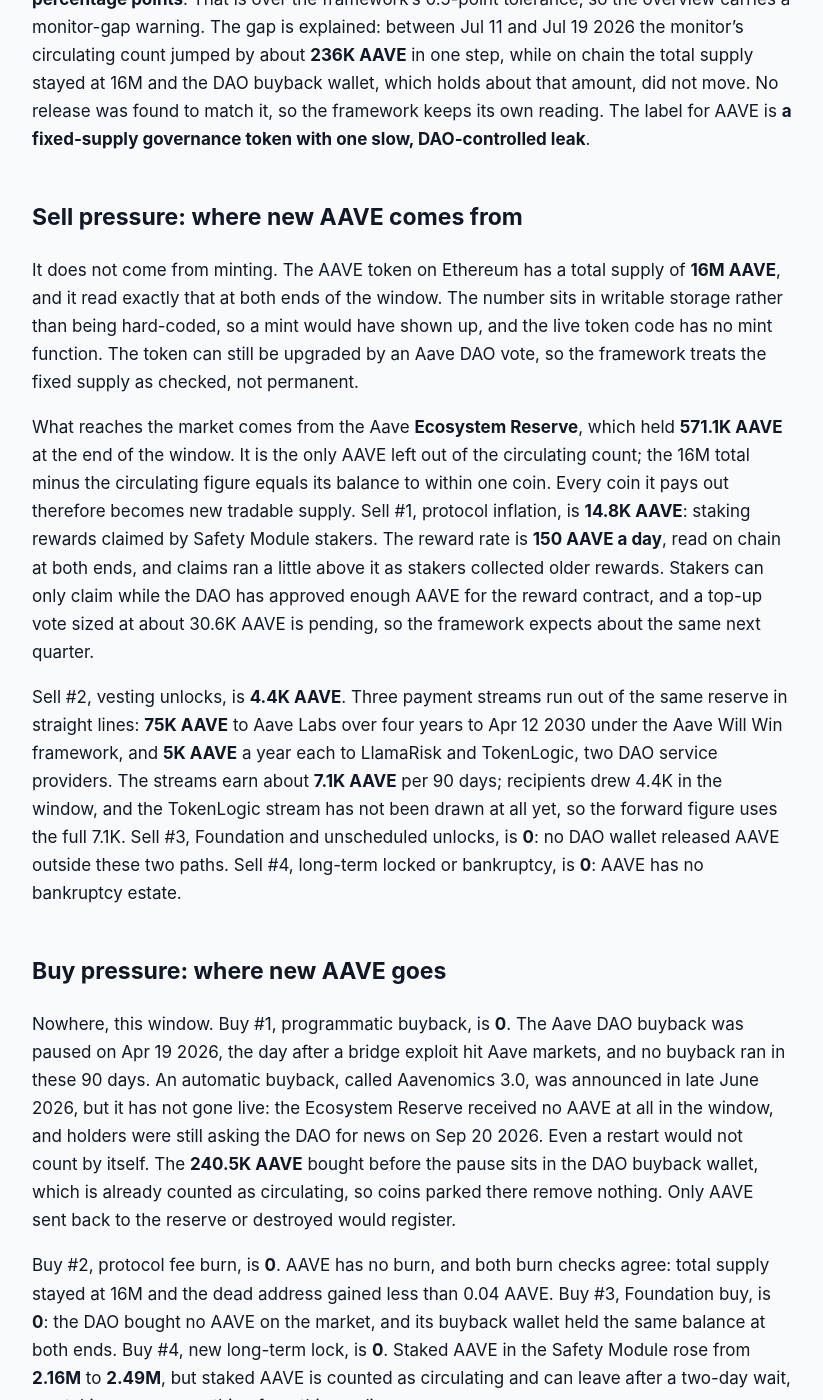
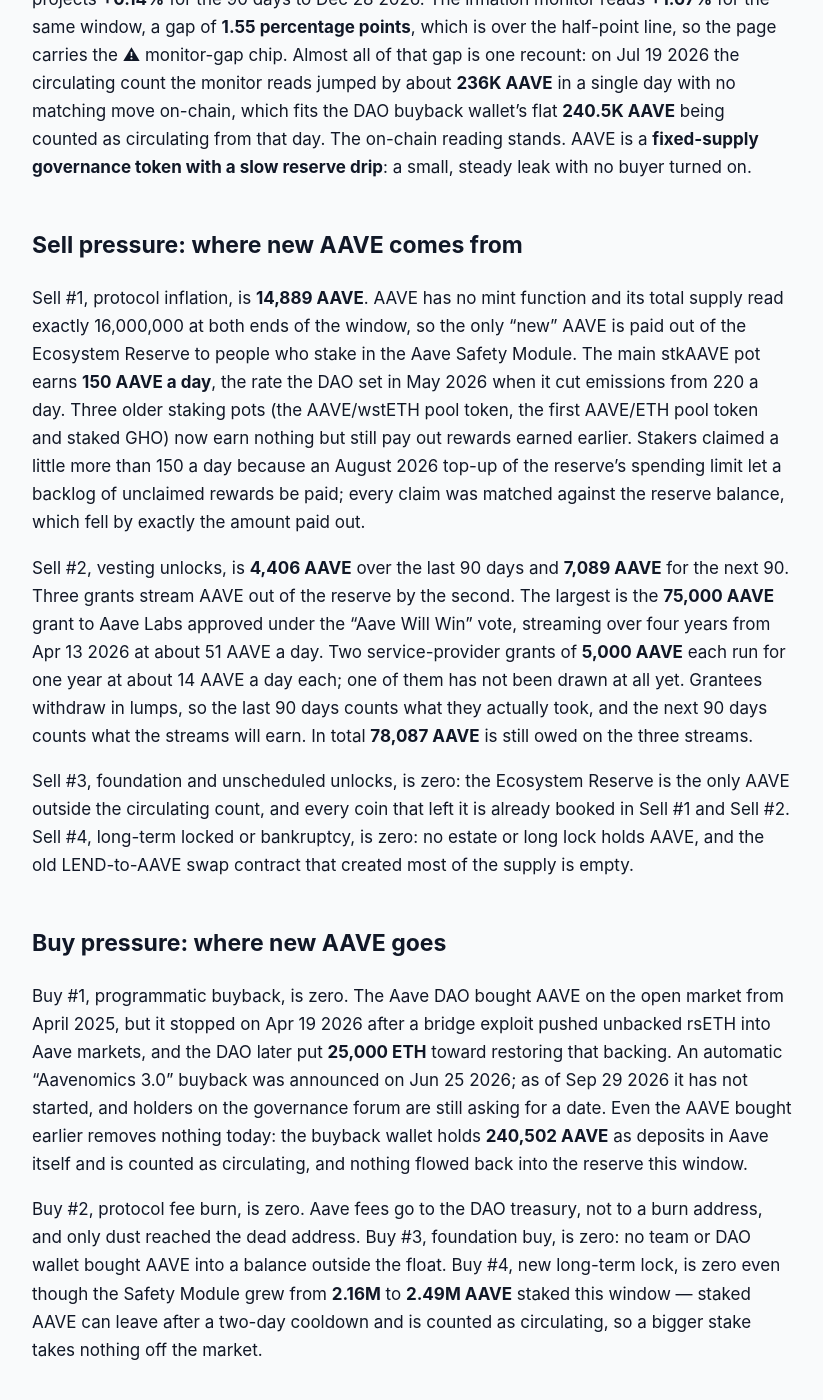
Before and after one commit to jeevansongmy-spec/mrnasdog-articles, a Jekyll site: the page built from crypto/aave-pressure-framework.md, in a window 1280 px wide and 1400 px high, scrolled down 585 px. Shown: the whole window, without its empty margins (228-1051 px from the left). Built offline with Jekyll 4.4.1, drawn with Linux system fonts in a browser that asks for light colours; some of the changed text lies outside the part shown.

Commit message:
publish: crypto/aave-pressure-framework

```diff
--- a/crypto/aave-pressure-framework.md
+++ b/crypto/aave-pressure-framework.md
@@ -1,6 +1,6 @@
 ---
 title:         "AAVE Inflation Analysis · September 2026 · Mixed flows · supply roughly steady"
-description:   "AAVE supply is roughly steady at +0.12% over 90 days: no mint, 19.2K AAVE paid from one DAO reserve to stakers and grants, and a buyback paused since April."
+description:   "AAVE supply is roughly steady: +0.13% over 90 days, +0.14% next. No mint, no burn; one DAO reserve paid 19.3K AAVE to stakers and grants, buyback paused."
 canonical_url: "https://mrnasdog.com/research/aave/inflation"
 tags:                    ["crypto", "aave", "defi", "tokenomics"]
 published:     true
@@ -10,44 +10,42 @@ Originally published at [AAVE Inflation Analysis · September 2026 · Mixed flow
 
 # AAVE Inflation Analysis · September 2026 · Mixed flows · supply roughly steady
 
-AAVE supply is roughly steady: the Pressure Framework reads **+0.12%** over the last 90 days and **+0.14%** for the next 90. Aave mints no new AAVE; the only supply that reaches the market is paid out of one DAO reserve, **19.2K AAVE** of staking rewards and grant streams, while buy pressure is **0** because the AAVE buyback has been paused since Apr 19 2026. The ceiling is a fixed **16M AAVE**, and the monitor's **+1.71%** is a one-time recount, not new supply.
+The MrNasdog Pressure Framework reads AAVE at **+0.13% net** over the trailing 90 days and **+0.14%** over the next 90: the Aave DAO’s Ecosystem Reserve paid out **19,295 AAVE** — **14,889 AAVE** of Safety Module staking rewards and **4,406 AAVE** of grant streams — while nothing was bought back or burned. AAVE supply is fixed at **16M** and the token has no mint, so every new tradable AAVE comes from one reserve that still holds **570,145 AAVE**. The AAVE buyback has been paused since **Apr 19 2026**, which leaves the reserve drip with nothing on the other side.
 
 ## The verdict, in one paragraph
 
-Against a circulating base of **15.43M AAVE**, the framework books **19.2K AAVE** of sell pressure and **0** of buy pressure over the trailing 90 days, a net of **+0.12%**, and projects **+0.14%** for the next 90 days. The inflation monitor reads **+1.71%** for the same window, a gap of **1.58 percentage points**. That is over the framework's 0.5-point tolerance, so the overview carries a monitor-gap warning. The gap is explained: between Jul 11 and Jul 19 2026 the monitor's circulating count jumped by about **236K AAVE** in one step, while on chain the total supply stayed at 16M and the DAO buyback wallet, which holds about that amount, did not move. No release was found to match it, so the framework keeps its own reading. The label for AAVE is **a fixed-supply governance token with one slow, DAO-controlled leak**.
+AAVE’s circulating supply grew **+0.13%** in the 90 days to Sep 29 2026, and the framework projects **+0.14%** for the 90 days to Dec 28 2026. The inflation monitor reads **+1.67%** for the same window, a gap of **1.55 percentage points**, which is over the half-point line, so the page carries the ⚠ monitor-gap chip. Almost all of that gap is one recount: on Jul 19 2026 the circulating count the monitor reads jumped by about **236K AAVE** in a single day with no matching move on-chain, which fits the DAO buyback wallet’s flat **240.5K AAVE** being counted as circulating from that day. The on-chain reading stands. AAVE is a **fixed-supply governance token with a slow reserve drip**: a small, steady leak with no buyer turned on.
 
 ## Sell pressure: where new AAVE comes from
 
-It does not come from minting. The AAVE token on Ethereum has a total supply of **16M AAVE**, and it read exactly that at both ends of the window. The number sits in writable storage rather than being hard-coded, so a mint would have shown up, and the live token code has no mint function. The token can still be upgraded by an Aave DAO vote, so the framework treats the fixed supply as checked, not permanent.
+Sell #1, protocol inflation, is **14,889 AAVE**. AAVE has no mint function and its total supply read exactly 16,000,000 at both ends of the window, so the only “new” AAVE is paid out of the Ecosystem Reserve to people who stake in the Aave Safety Module. The main stkAAVE pot earns **150 AAVE a day**, the rate the DAO set in May 2026 when it cut emissions from 220 a day. Three older staking pots (the AAVE/wstETH pool token, the first AAVE/ETH pool token and staked GHO) now earn nothing but still pay out rewards earned earlier. Stakers claimed a little more than 150 a day because an August 2026 top-up of the reserve’s spending limit let a backlog of unclaimed rewards be paid; every claim was matched against the reserve balance, which fell by exactly the amount paid out.
 
-What reaches the market comes from the Aave **Ecosystem Reserve**, which held **571.1K AAVE** at the end of the window. It is the only AAVE left out of the circulating count; the 16M total minus the circulating figure equals its balance to within one coin. Every coin it pays out therefore becomes new tradable supply. Sell #1, protocol inflation, is **14.8K AAVE**: staking rewards claimed by Safety Module stakers. The reward rate is **150 AAVE a day**, read on chain at both ends, and claims ran a little above it as stakers collected older rewards. Stakers can only claim while the DAO has approved enough AAVE for the reward contract, and a top-up vote sized at about 30.6K AAVE is pending, so the framework expects about the same next quarter.
+Sell #2, vesting unlocks, is **4,406 AAVE** over the last 90 days and **7,089 AAVE** for the next 90. Three grants stream AAVE out of the reserve by the second. The largest is the **75,000 AAVE** grant to Aave Labs approved under the “Aave Will Win” vote, streaming over four years from Apr 13 2026 at about 51 AAVE a day. Two service-provider grants of **5,000 AAVE** each run for one year at about 14 AAVE a day each; one of them has not been drawn at all yet. Grantees withdraw in lumps, so the last 90 days counts what they actually took, and the next 90 days counts what the streams will earn. In total **78,087 AAVE** is still owed on the three streams.
 
-Sell #2, vesting unlocks, is **4.4K AAVE**. Three payment streams run out of the same reserve in straight lines: **75K AAVE** to Aave Labs over four years to Apr 12 2030 under the Aave Will Win framework, and **5K AAVE** a year each to LlamaRisk and TokenLogic, two DAO service providers. The streams earn about **7.1K AAVE** per 90 days; recipients drew 4.4K in the window, and the TokenLogic stream has not been drawn at all yet, so the forward figure uses the full 7.1K. Sell #3, Foundation and unscheduled unlocks, is **0**: no DAO wallet released AAVE outside these two paths. Sell #4, long-term locked or bankruptcy, is **0**: AAVE has no bankruptcy estate.
+Sell #3, foundation and unscheduled unlocks, is zero: the Ecosystem Reserve is the only AAVE outside the circulating count, and every coin that left it is already booked in Sell #1 and Sell #2. Sell #4, long-term locked or bankruptcy, is zero: no estate or long lock holds AAVE, and the old LEND-to-AAVE swap contract that created most of the supply is empty.
 
 ## Buy pressure: where new AAVE goes
 
-Nowhere, this window. Buy #1, programmatic buyback, is **0**. The Aave DAO buyback was paused on Apr 19 2026, the day after a bridge exploit hit Aave markets, and no buyback ran in these 90 days. An automatic buyback, called Aavenomics 3.0, was announced in late June 2026, but it has not gone live: the Ecosystem Reserve received no AAVE at all in the window, and holders were still asking the DAO for news on Sep 20 2026. Even a restart would not count by itself. The **240.5K AAVE** bought before the pause sits in the DAO buyback wallet, which is already counted as circulating, so coins parked there remove nothing. Only AAVE sent back to the reserve or destroyed would register.
+Buy #1, programmatic buyback, is zero. The Aave DAO bought AAVE on the open market from April 2025, but it stopped on Apr 19 2026 after a bridge exploit pushed unbacked rsETH into Aave markets, and the DAO later put **25,000 ETH** toward restoring that backing. An automatic “Aavenomics 3.0” buyback was announced on Jun 25 2026; as of Sep 29 2026 it has not started, and holders on the governance forum are still asking for a date. Even the AAVE bought earlier removes nothing today: the buyback wallet holds **240,502 AAVE** as deposits in Aave itself and is counted as circulating, and nothing flowed back into the reserve this window.
 
-Buy #2, protocol fee burn, is **0**. AAVE has no burn, and both burn checks agree: total supply stayed at 16M and the dead address gained less than 0.04 AAVE. Buy #3, Foundation buy, is **0**: the DAO bought no AAVE on the market, and its buyback wallet held the same balance at both ends. Buy #4, new long-term lock, is **0**. Staked AAVE in the Safety Module rose from **2.16M** to **2.49M**, but staked AAVE is counted as circulating and can leave after a two-day wait, so staking removes nothing from this reading.
+Buy #2, protocol fee burn, is zero. Aave fees go to the DAO treasury, not to a burn address, and only dust reached the dead address. Buy #3, foundation buy, is zero: no team or DAO wallet bought AAVE into a balance outside the float. Buy #4, new long-term lock, is zero even though the Safety Module grew from **2.16M** to **2.49M AAVE** staked this window — staked AAVE can leave after a two-day cooldown and is counted as circulating, so a bigger stake takes nothing off the market.
 
 ## Foundation and overhang
 
-The main overhang is the Ecosystem Reserve itself, at **571.1K AAVE**, down from **590.3K** at the start of the window. About **78.1K AAVE** of it is already owed on the three payment streams, and roughly 55K AAVE of staking rewards had been earned but not yet claimed in late August. It is read on chain at every rebuild. The second item is the DAO buyback wallet, at **240.5K AAVE**, flat across the window; it is already inside the float, so a sale would reach the market without changing the supply count, which is exactly why it is watched. The DAO treasury holds a further **6.6K AAVE**, and an old claim contract holds **7.5K AAVE** that did not move. If any of these balances falls between refreshes by more than the rewards and streams explain, that outflow enters Sell #3 at the next refresh.
+The one overhang that matters is the Aave **Ecosystem Reserve**, the DAO’s store of **570,145 AAVE**, down from 589,440 at the start of the window. It funds staking rewards and the three grant streams, and a new grant or a higher staking rate would raise the Sell rows directly. The DAO also holds AAVE that is already counted as circulating: the buyback wallet at **240,502 AAVE** (unchanged all window), the treasury at about **6,591 AAVE** and an old claims contract at **7,512 AAVE**. Aave Labs holds about 5,596 AAVE from its stream and has not sold it. We read these balances on-chain at every rebuild. If the reserve’s balance falls between refreshes by more than the staking rewards and streams explain, the outflow enters Sell #3 at the next refresh.
 
-## How AAVE compares to other fixed-supply DeFi governance tokens
+## How AAVE compares to other DeFi governance tokens
 
-AAVE belongs to the class of DeFi governance tokens that were fully minted at launch and never mint again. That is a different shape from a proof-of-work coin like Bitcoin, which still issues on every block on a shrinking schedule, and from uncapped proof-of-stake chains that pay stakers with fresh issuance of several percent a year. AAVE pays its stakers too, but from a fixed, pre-minted reserve, so its effective issuance is set by DAO votes and ends when the reserve runs down.
+Among DeFi governance tokens, AAVE sits in the fixed-cap, reserve-funded group. Like Compound’s COMP, its whole supply already exists and new tradable coins only appear when a DAO reserve pays them out, so AAVE inflation is a spending decision rather than a mining schedule. That is very different from uncapped emission tokens, where a protocol mints new coins every block and the float grows whether or not anyone votes.
 
-Against tokens that run buyback-and-burn programmes, such as exchange tokens with quarterly burns or perpetual-exchange tokens that route fees into burns, AAVE currently has no removal at all. Its buyback, when it ran, parked coins in a DAO wallet rather than destroying them, so even at full speed it would not shrink supply unless the coins leave the circulating float. That is the main mechanism gap between AAVE and the tokens whose readings turn negative.
-
-Against tokens with large vesting cliffs, AAVE is quiet. There are no investor or team cliffs; the only scheduled releases are small grant streams that total about 7.1K AAVE a quarter. The result is a low, smooth reading that DAO votes, not calendars, can move.
+The split is on the buy side. Some lending and exchange tokens now run a live fee-funded buyback or burn, so revenue removes coins every week. Aave has the revenue — under the “Aave Will Win” framework all Aave-branded revenue goes to the DAO — but its AAVE buyback is paused and nothing is burned, so today it looks more like a fixed-cap token with a small leak than a deflationary one. At **+0.14%** for the next 90 days, AAVE’s supply growth is low next to most emission-funded DeFi tokens; the open question is whether and when a buyer returns.
 
 ## What to watch in the next 90 days
 
-First, the Safety Module allowance top-up: once executed, it lets stakers claim up to about **30.6K AAVE**, including part of the unclaimed backlog, which could lift Sell #1 above 150 a day for a while. Second, Aavenomics 3.0: if the automatic buyback goes live, watch where the bought AAVE goes, because only coins sent to the Ecosystem Reserve or burned would count as buy pressure. Third, any vote to change the **150 AAVE a day** staking reward rate. Fourth, the three payment streams, which run to Apr 12 2030, May 27 2027 and Jun 27 2027. Fifth, the DAO buyback wallet at **240.5K AAVE**, which has a spender and no schedule. The forward window runs to Dec 22 2026.
+The Aave community call in October 2026, where holders expect an update on the Aavenomics 3.0 buyback; a live buyback into a burn or into the reserve would add a real Buy #1 row. The next quarterly Safety Module allowance update, which decides how much of the roughly 37,875 AAVE reward backlog can be claimed. Any change to the 150 AAVE-a-day staking rate, which moves Sell #1 directly. Any new AAVE grant stream out of the Ecosystem Reserve, which would add to Sell #2. And the Aave V4 rollout, including the equities market that opened on Base on Sep 25 2026, which moves fees but not AAVE supply.
 
 ## Summary
 
-The MrNasdog Pressure Framework reads AAVE at **+0.12%** over the trailing 90 days and **+0.14%** projected forward: mixed flows, supply roughly steady. Aave mints no AAVE; the only new tradable supply is **19.2K AAVE** a quarter paid out of the DAO's Ecosystem Reserve as staking rewards and grant streams, with nothing removed because the buyback has been paused since Apr 19 2026 and parks its coins inside the float. The key risk is DAO discretion: votes set the reward rate, the streams and whether the 240.5K AAVE buyback stack is ever sold. The ceiling is firm in practice: a fixed **16M AAVE**, with only 571.1K still outside the float.
+AAVE is a fixed-supply token of **16M** with no mint and no burn, and the MrNasdog Pressure Framework reads its supply as roughly steady: **+0.13%** over the last 90 days and **+0.14%** projected for the next 90. All of that growth is the Aave DAO’s Ecosystem Reserve paying **14,889 AAVE** to stakers and **4,406 AAVE** to grants, led by a 75,000 AAVE four-year stream to Aave Labs. The key risk is that the buyback, paused since Apr 19 2026, stays off while the reserve keeps paying. The ceiling is the **570,145 AAVE** left in the reserve — the most that can ever reach the market beyond today’s float.
 
-MrNasdog Pressure Framework analysis of AAVE, Metric 1 — Inflation. Data + explanation only. Not financial advice. Updated Sep 23 2026.
+*MrNasdog Pressure Framework analysis of AAVE, Metric 1 — Inflation. Data + explanation only. Not financial advice. Checked Sep 29 2026.*
```
